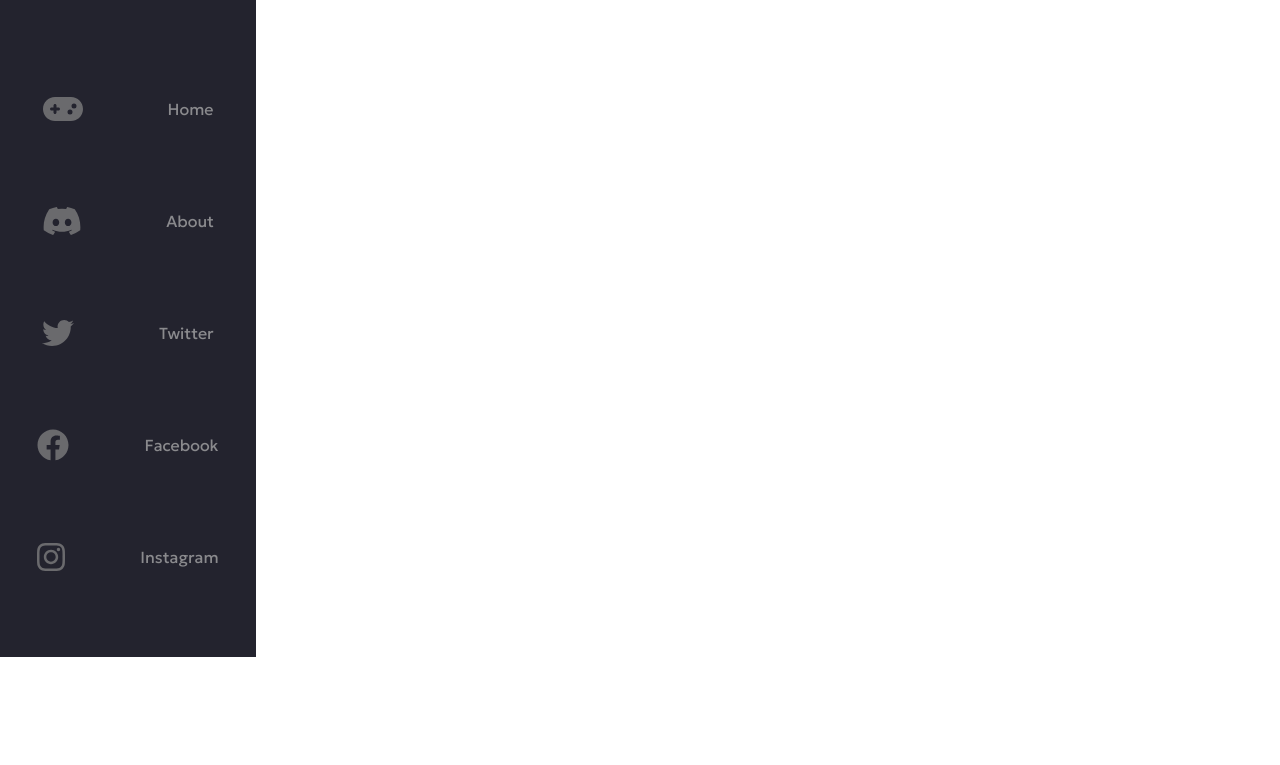
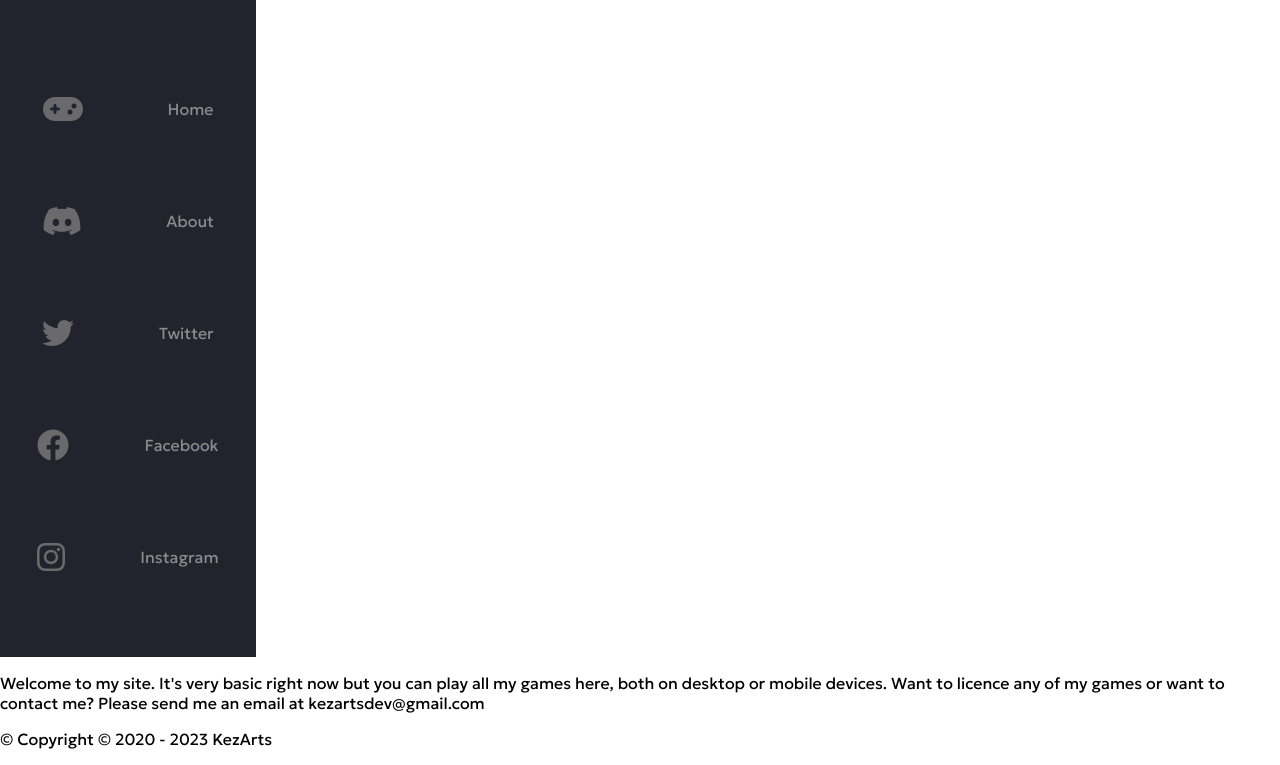
Before and after one commit to mois3222/keztArts-web, a website built with webpack: page public/index.html in a window 1280 px wide. Shown: the part 143-908 px from the top of the page. Before the commit the page ends 800 px from the top, so only its background shows below. Built offline with nearby package versions, Linux system fonts and the light colour scheme.

Commit message:
footer add and new archive assets

```diff
--- /dev/null
+++ b/src/interfaces/interfaces.ts
@@ -0,0 +1,4 @@
+import Header from "../templates/Header";
+import Footer from "../templates/Footer";
+export type HIs = InstanceType<typeof Header>;
+export type FIs = InstanceType<typeof Footer>;
--- a/src/routes/Routes.ts
+++ b/src/routes/Routes.ts
@@ -1,14 +1,20 @@
 import Header from "../templates/Header";
 import Footer from "../templates/Footer";
+import { FIs, HIs } from "../interfaces/interfaces";
 
 class Routes {
   private static instance: Routes;
   private $header: HTMLElement | null;
-  private header: Header;
-
+  private $footer: HTMLElement | null;
+  private header: HIs;
+  private footer: FIs;
+  private routes;
   private constructor() {
     this.$header = document.querySelector("header");
+    this.$footer = document.querySelector("footer");
     this.header = new Header();
+    this.footer = new Footer();
+    this.routes = {};
   }
 
   static getInstance() {
@@ -20,7 +26,8 @@ class Routes {
   }
 
   renders() {
-    return this.$header?.appendChild(this.header.render());
+    this.$footer?.appendChild(this.footer.render());
+    this.$header?.appendChild(this.header.render());
   }
 }
 
--- a/src/styles/components/template_header.scss
+++ b/src/styles/components/template_header.scss
@@ -5,6 +5,7 @@
 
 header {
   nav {
+    display: fixed;
     background: v.$bg-primary;
     width: 5rem;
     height: 100vh;
--- a/src/views/Footer.html
+++ b/src/views/Footer.html
@@ -1 +1,8 @@
-<section>&copy; Copyright © 2020 - 2023 KezArts</section>
+<section>
+  <p>
+    Welcome to my site. It's very basic right now but you can play all my games
+    here, both on desktop or mobile devices. Want to licence any of my games or
+    want to contact me? Please send me an email at kezartsdev@gmail.com
+  </p>
+  <p>&copy; Copyright © 2020 - 2023 KezArts</p>
+</section>
--- a/tsconfig.json
+++ b/tsconfig.json
@@ -105,5 +105,6 @@
     /* Completeness */
     // "skipDefaultLibCheck": true,                      /* Skip type checking .d.ts files that are included with TypeScript. */
     "skipLibCheck": true /* Skip type checking all .d.ts files. */
-  }
+  },
+  "exclude": ["node_modules"]
 }
```
